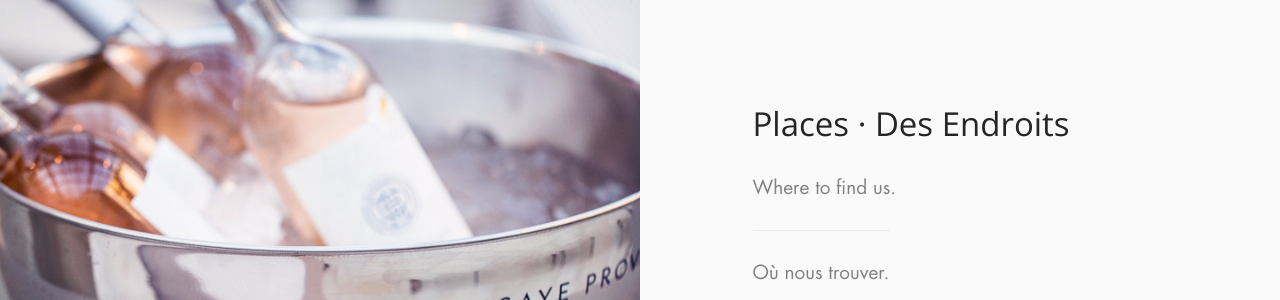
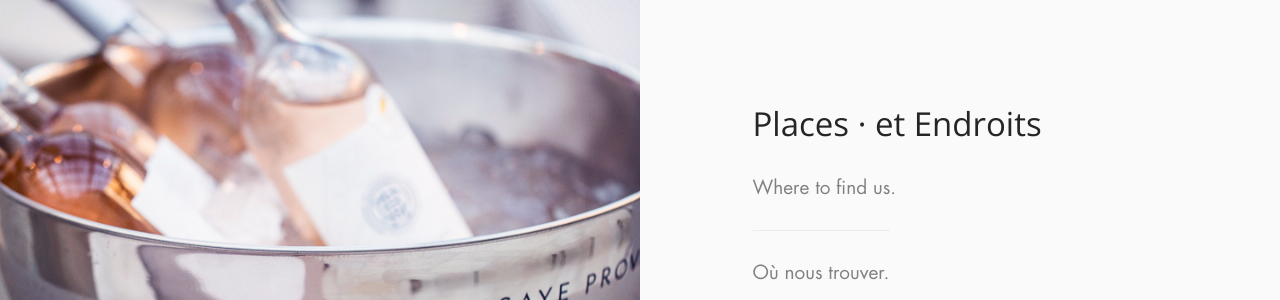
Before and after one commit to razrfly/delahousse, a Jekyll site: the page built from index.html, in a window 1280 px wide and 900 px high, scrolled down 2587 px. Shown: the part 227-527 px from the top of the window. Built offline with Jekyll 4.4.1, drawn with Linux system fonts in a browser that asks for light colours; some web fonts are replaced; some of the changed text lies outside the part shown.

Commit message:
Tweak section names

```diff
--- a/index.html
+++ b/index.html
@@ -34,7 +34,7 @@
   <div class="container">
     <div class="row">
       <div class="col-md-5 col-sm-7">
-        <h2>Wine &middot; Le Vin</h2>
+        <h2>Wine &middot; et Vin</h2>
         <p class="lead">
           Exceptionally sensual, stylish and elegant, DelaHoussaye Rosé gives generously to all the senses.
         </p>
@@ -86,7 +86,7 @@
   <div class="container">
     <div class="row">
       <div class="col-md-5 col-sm-7">
-        <h2>Places &middot; Des Endroits</h2>
+        <h2>Places &middot; et Endroits</h2>
         <p class="lead">
           Where to find us.
         </p>
```
